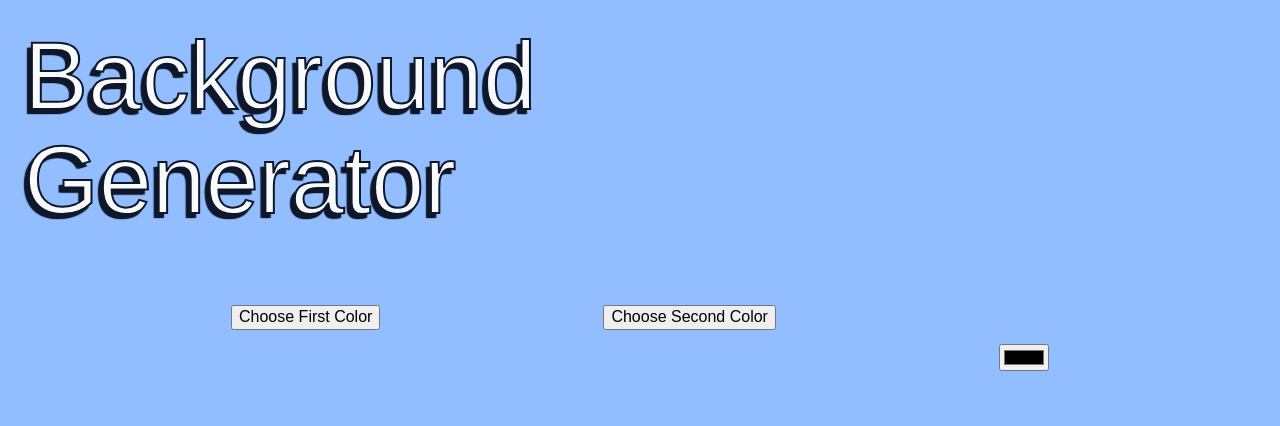
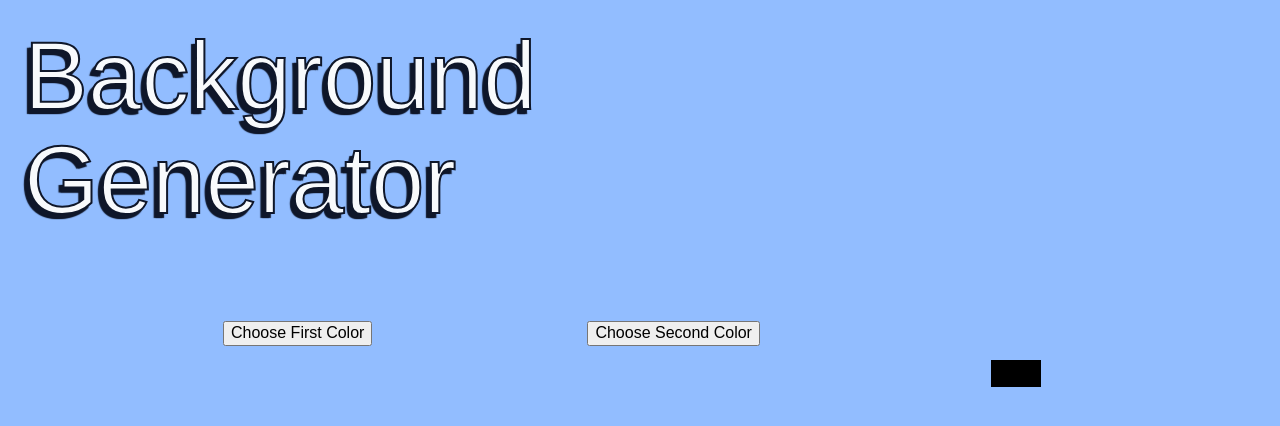
Before and after one commit to nickte4/bg-generator, a website built with Vite: page index.html in a window 1280 px wide. Both pictures are taken after a click on the button "Choose First Color". Built offline with nearby package versions, Linux system fonts and the light colour scheme; a web font is replaced by a local one.

Commit message:
Simplify color input styling

```diff
--- a/styles/components/bg.css
+++ b/styles/components/bg.css
@@ -22,10 +22,20 @@
   align-items: center;
 }
 
-.bg__input1 {
+.bg__input1,
+.bg__input2 {
   display: none;
+  padding: 0;
+  border: none;
+  margin: 1rem;
 }
 
-.bg__input2 {
-  display: none;
+.bg__input1::-webkit-color-swatch-wrapper,
+.bg__input2::-webkit-color-swatch-wrapper {
+  padding: 0;
 }
+
+.bg__input1::-webkit-color-swatch,
+.bg__input2::-webkit-color-swatch {
+  border: none;
+}
```
